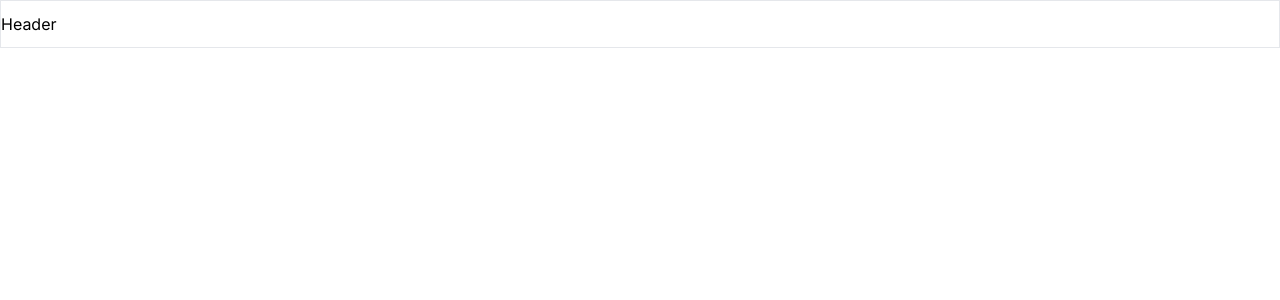
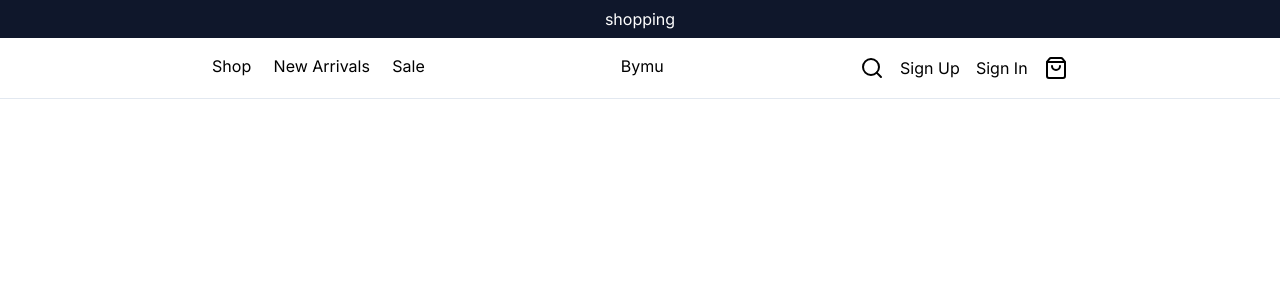
Before and after one commit to GuillermoTD/bymu-frontend, a Next.js app: page / in a window 1280 px wide. Shown: the top 300 px of the page. Built offline with nearby package versions, Linux system fonts and the light colour scheme.

Commit message:
se agrega lucide-react y se crea el componente header

```diff
--- a/app/components/header/Header.tsx
+++ b/app/components/header/Header.tsx
@@ -1,9 +1,27 @@
+import { Search, ShoppingBag } from 'lucide-react'
 import './HeaderStyles.css'
 
 const Header = ()=>{
     return(
         <div className="Header">
-        Header
+            <div className="Header_Announce paddingGeneral">shopping</div>
+            <div className="Header_Navbar paddingGeneral">
+                <div className="Header_Navbar__Links">
+                    <a href="#">Shop</a>
+                    <a href="#">New Arrivals</a>
+                    <a href="#">Sale</a>
+                </div>
+                <div className="Header_Navbar__Logo text-bold">Bymu</div>
+
+                <div className="Header_Navbar__Options">
+                    <Search className='cursor-pointer'/>
+                    <a href="#">Sign Up</a>
+                    <a href="#">Sign In</a>
+                    <div className="badge cursor-pointer">
+                        <ShoppingBag />
+                    </div>
+                </div>
+            </div>
         </div>
     )
 }
--- a/app/components/header/HeaderStyles.css
+++ b/app/components/header/HeaderStyles.css
@@ -1,5 +1,21 @@
 @import "tailwindcss";
 
 .Header{
-    @apply flex items-center h-[3rem] border border-gray-200;
+    @apply flex flex-col items-center w-full justify-center;
+
+    .Header_Announce{
+        @apply bg-slate-900 w-full text-white h-[2.4rem] flex items-center justify-center;
+    }
+
+    .Header_Navbar{
+        @apply w-full h-[3.8rem] flex justify-evenly border-b border-slate-200;
+
+        .Header_Navbar__Links{
+            @apply flex gap-[1.4rem];
+        }
+
+        .Header_Navbar__Options {
+            @apply flex w-[13rem] justify-between items-center;
+        }
+    }
 }
--- a/app/globals.css
+++ b/app/globals.css
@@ -1,6 +1,13 @@
 @tailwind base;
 @tailwind components;
 @tailwind utilities;
+
+
+
+.paddingGeneral{
+  @apply p-[1rem];
+}
+
 
 *{
   padding:0;
```
